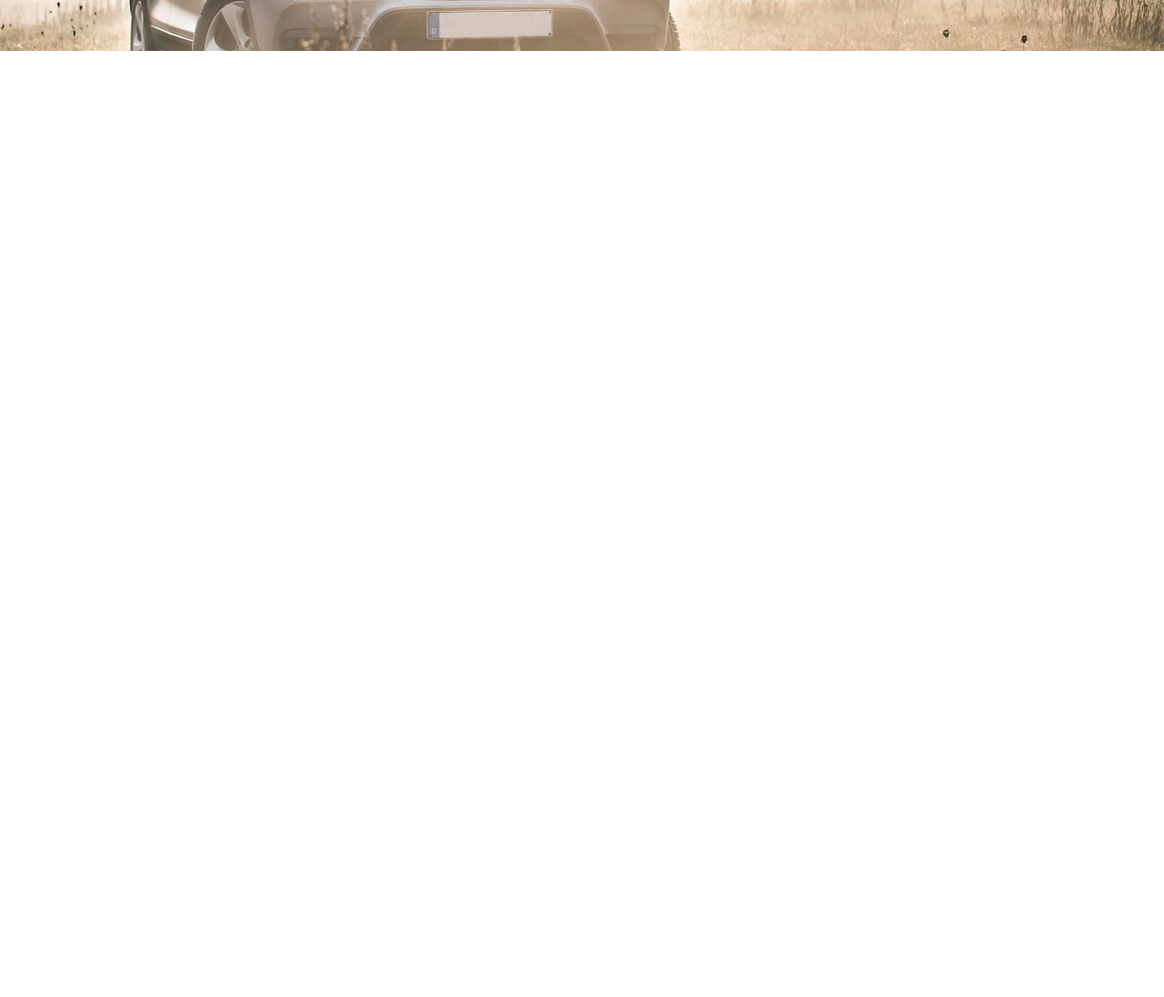
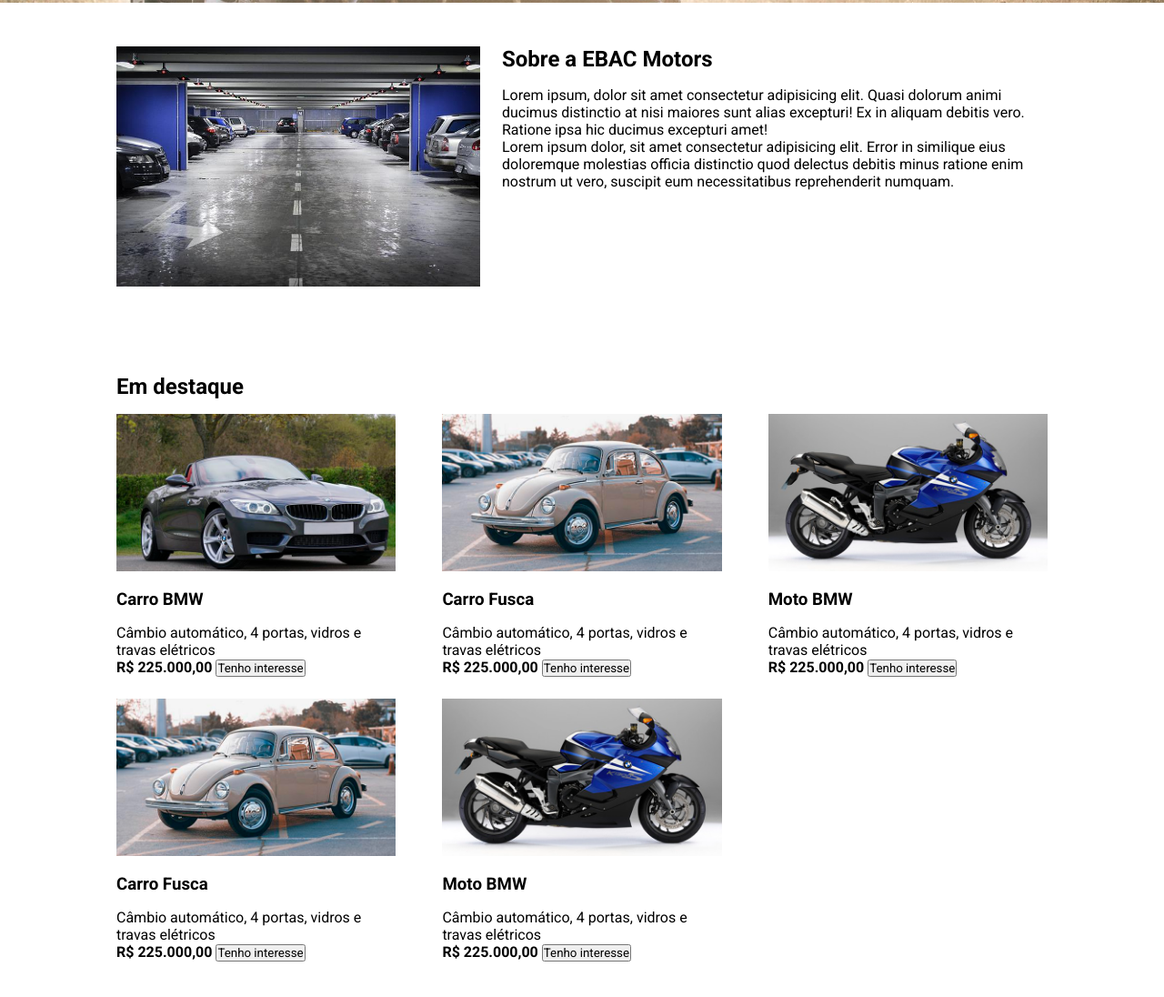
Before and after one commit to r-almeida92/MODULO-10, a plain HTML site: page index.html in a window 1280 px wide. Shown: the part 334-1430 px from the top of the page at 91% size. Before the commit the page ends 800 px from the top, so only its background shows below. Drawn offline with nearby package versions, Linux system fonts and the light colour scheme.

Commit message:
update add item browsing and toggle menu

```diff
--- a/index.html
+++ b/index.html
@@ -15,7 +15,7 @@
 
 <body>
     <header>
-        <div class="container">
+        <div class="container container-flex">
             <h1>EBAC Motors</h1>
             <div class="menu-hamburguer">
                 <span></span>
@@ -47,6 +47,75 @@
         <img src="./images/slide2.png" alt="carro-bmw">
         <img src="./images/slide3.png" alt="carro-ford">
     </div>
+
+    <section id="sobre-a-loja">
+        <div class="container container-flex">
+            <img src="images\loja.jpg" alt="Image da loja EBAC Motors">
+            <div>
+                <h2>Sobre a EBAC Motors</h2>
+                <p>
+                    Lorem ipsum, dolor sit amet consectetur adipisicing elit. Quasi dolorum animi ducimus distinctio at nisi maiores sunt alias excepturi! Ex in aliquam debitis vero. Ratione ipsa hic ducimus excepturi amet!
+                </p>
+                <p>
+                    Lorem ipsum dolor, sit amet consectetur adipisicing elit. Error in similique eius doloremque molestias officia distinctio quod delectus debitis minus ratione enim nostrum ut vero, suscipit eum necessitatibus reprehenderit numquam.
+                </p>
+            </div>
+        </div>
+    </section>
+
+    <section>
+        <div class="container">
+            <h2>Em destaque</h2>
+            <ul class="container-flex lista-veiculos">
+                <li>
+                    <img src="images\carro-bmw.png" alt="">
+                    <h3>Carro BMW</h3>
+                    <p>
+                        Câmbio automático, 4 portas, vidros e travas elétricos
+                    </p>
+                    <strong>R$ 225.000,00</strong>
+                    <button type="button">Tenho interesse</button>
+                </li>
+                <li class="item-central">
+                    <img src="images\fusca.png" alt="">
+                    <h3>Carro Fusca</h3>
+                    <p>
+                        Câmbio automático, 4 portas, vidros e travas elétricos
+                    </p>
+                    <strong>R$ 225.000,00</strong>
+                    <button type="button">Tenho interesse</button>
+                </li>
+                <li>
+                    <img src="images\moto-bmw.png" alt="">
+                    <h3>Moto BMW</h3>
+                    <p>
+                        Câmbio automático, 4 portas, vidros e travas elétricos
+                    </p>
+                    <strong>R$ 225.000,00</strong>
+                    <button type="button">Tenho interesse</button>
+                </li>
+                <li>
+                    <img src="images\fusca.png" alt="">
+                    <h3>Carro Fusca</h3>
+                    <p>
+                        Câmbio automático, 4 portas, vidros e travas elétricos
+                    </p>
+                    <strong>R$ 225.000,00</strong>
+                    <button type="button">Tenho interesse</button>
+                </li>
+                <li class="item-central">
+                    <img src="images\moto-bmw.png" alt="">
+                    <h3>Moto BMW</h3>
+                    <p>
+                        Câmbio automático, 4 portas, vidros e travas elétricos
+                    </p>
+                    <strong>R$ 225.000,00</strong>
+                    <button type="button">Tenho interesse</button>
+                </li>
+            </ul>
+        </div>
+    </section>
+
     <script type="text/javascript" src="https://code.jquery.com/jquery-1.11.0.min.js"></script>
     <script type="text/javascript" src="https://code.jquery.com/jquery-migrate-1.2.1.min.js"></script>
     <script type="text/javascript" src="https://cdn.jsdelivr.net/npm/slick-carousel@1.8.1/slick/slick.min.js"></script>
@@ -54,6 +123,10 @@
         $(document).ready(function(){
             $('#carrossel-imagens').slick({
                 autoplay: true,
+            });
+
+            $('.menu-hamburguer').click(function(){
+                $('nav').slideToggle();
             })
         })
     </script>
--- a/main.css
+++ b/main.css
@@ -3,6 +3,10 @@
     padding: 0;
     box-sizing: border-box;
     font-family: 'Roboto', sans-serif;
+}
+
+html {
+    overflow-x: hidden;
 }
 
 .container {
@@ -27,6 +31,7 @@
 nav {
     background-color: #575fcf;
     padding: 16px 0;
+    display: none;
 }
 
 nav li{
@@ -45,6 +50,7 @@
 
 .menu-hamburguer {
     width: 32px;
+    cursor: pointer;
 }
 
 .menu-hamburguer span {
@@ -54,3 +60,42 @@
     display: block;
     margin-bottom: 4px;
 }
+
+.container-flex {
+    display: flex;
+}
+
+#sobre-a-loja img{
+    max-width: 400px;
+    margin-right: 24px;
+}
+
+section {
+    padding: 48px 0;
+}
+
+section h2 {
+    margin-bottom: 16px;
+}
+
+.lista-veiculos {
+    flex-wrap: wrap;
+}
+
+.lista-veiculos li {
+    list-style: none;
+    max-width: 30%;
+    margin-bottom: 24px;
+}
+
+.lista-veiculos li img {
+    max-width: 100%;
+}
+
+.lista-veiculos li h3 {
+    margin: 16px 0;
+}
+
+.item-central {
+    margin: 0 5%;
+}
```
